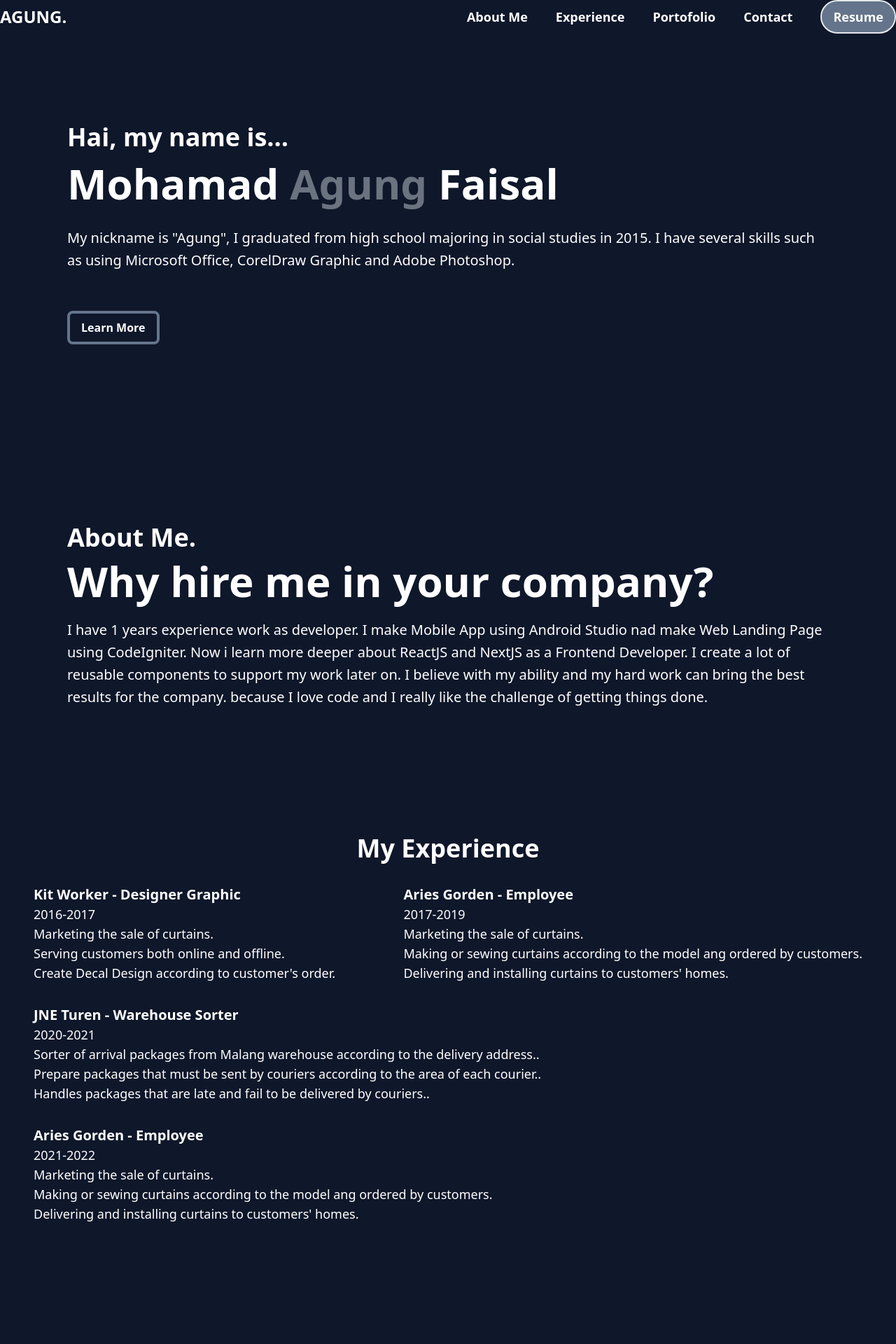
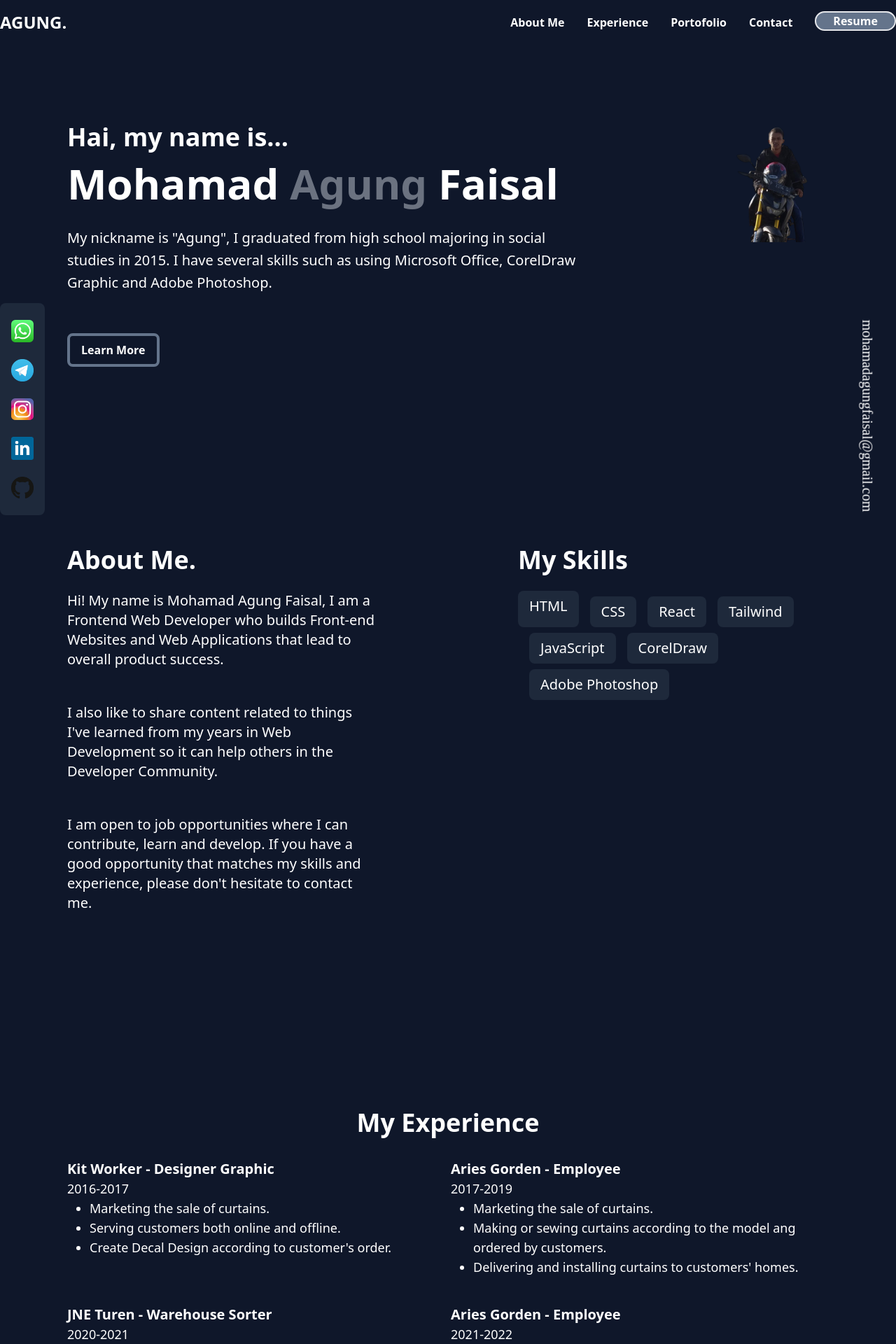
Before and after one commit to agungf97/web-porto, a React (Create React App) app: page / in a window 1280 px wide. Shown: the top 1920 px of the page at 70% size. Built offline with nearby package versions, Linux system fonts and the light colour scheme.

Commit message:
update 24/1

```diff
--- a/src/App.js
+++ b/src/App.js
@@ -1,10 +1,6 @@
 import './App.css';
 import { Bars3Icon } from '@heroicons/react/24/solid';
-// import fp from '../src/image/fp.png';
-// import ht from '../src/image/html.png';
-// import cs from '../src/image/css.png';
-// import rj from '../src/image/React.png';
-// import tc from '../src/image/tailwindcss.png';
+import fp from '../src/image/fp.png';
 import wa from '../src/image/whatsapp.png';
 import tl from '../src/image/telegram.png';
 import ig from '../src/image/instagram.png';
@@ -16,43 +12,43 @@ function App() {
     <div className="bg-slate-900 h-full">
       <div>
         <header className="md:container md:mx-auto mx-6">
-          <nav className="flex justify-between">
+          <nav className="flex justify-between pt-4">
             <div className="text-2xl font-black text-white my-auto align-middle">AGUNG.</div>
-            <ol className="md:flex md:space-x-10 text-lg">
+            <ol className="md:flex md:space-x-8 text-base">
               <li className="text-white font-bold hidden md:block hover:font-black my-auto align-middle">About Me</li>
               <li className="text-white font-bold hidden md:block hover:font-black my-auto align-middle">Experience</li>
               <li className="text-white font-bold hidden md:block hover:font-black my-auto align-middle">Portofolio</li>
               <li className="text-white font-bold hidden md:block hover:font-black my-auto align-middle">Contact</li>
               <li className="text-white font-bold hidden md:block">
-                <button className="text-center border-2 rounded-full px-4 py-2 align-middle bg-slate-500 hover:bg-slate-300">Resume</button>
+                <button className="text-center border-2 rounded-full px-6 align-middle bg-slate-500 hover:bg-slate-300">Resume</button>
               </li>
               <div className="block md:hidden"><Bars3Icon className="h-auto w-8"/></div>
             </ol>
           </nav>
         </header>
-        <div className="flex justify-between md:w-full hidden">
-          <div className="fixed bottom-24 left-8">
-            <div className="md:my-8 my-4">
+        <div className="md:flex justify-between md:w-full hidden">
+          <div className="fixed bottom-16 border-none-2 rounded-lg bg-slate-800 px-4">
+            <div className="my-6">
               <a href="https://wa.me/6281215552690">
-                <img className="mx-auto md:w-8 w-4" src={wa} alt=""/></a></div>
-            <div className="md:my-8 my-4">
+                <img className="mx-auto w-8" src={wa} alt=""/></a></div>
+            <div className="my-6">
               <a href="https://telegram.me/agungf97">
-                <img className="mx-auto md:w-8 w-4" src={tl} alt=""/></a>
+                <img className="mx-auto w-8" src={tl} alt=""/></a>
             </div>
-            <div className="md:my-8 my-4">
+            <div className="my-6">
               <a href="https://www.instagram.com/agungf97/">
-                <img className="mx-auto md:w-8 w-4" src={ig} alt=""/></a>
+                <img className="mx-auto w-8" src={ig} alt=""/></a>
             </div>
-            <div className="md:my-8 my-4">
+            <div className="my-6">
               <a href="https://www.linkedin.com/in/agungf97/">
-                  <img className="mx-auto md:w-8 w-4" src={lin} alt=""/></a>
+                  <img className="mx-auto w-8" src={lin} alt=""/></a>
             </div>
-            <div className="md:my-8 my-4 bg-white rounded">
+            <div className="my-6">
               <a href="https://github.com/agungf97">
-                <img className="mx-auto md:w-8 w-4" src={gh} alt=""/></a>
+                <img className="mx-auto w-8" src={gh} alt=""/></a>
             </div>
           </div>
-          <div className="bottom-64 -right-16 fixed rotate-90 font-moc text-xl text-white">
+          <div className="bottom-48 -right-24 fixed rotate-90 font-moc text-xl text-white">
             mohamadagungfaisal@gmail.com
           </div>
         </div>
@@ -60,31 +56,49 @@ function App() {
           <div className="container mx-auto">
             <div className="md:flex justify-between h-full">
               <div className="md:my-32 my-16 md:px-24 px-16">
-                <h3 className="md:text-4xl text-lg font-bold">Hai, my name is...</h3>
+                <h2 className="md:text-4xl text-lg font-bold">Hai, my name is...</h2>
                 <h1 className="py-4 md:text-6xl text-xl font-black"> Mohamad <span className="text-gray-500">Agung</span> Faisal</h1>
                 <p className="py-4 md:text-xl text-lg !leading-8">My nickname is "Agung", I graduated from high school majoring in social studies in 2015. I have several skills such as using Microsoft Office, CorelDraw Graphic and Adobe Photoshop.</p>
                 <button className="font-bold text-center border-4 border-slate-500 md:w-auto w-full rounded-lg px-4 py-2 mt-10">
                   Learn More
                 </button>
               </div>
+              <div className="md:my-32 my-16 md:px-24 px-16">
+                <img className="w-full" src={fp} alt=""/>
+              </div>
             </div>
           </div>
         </section>
-        <section className="text-white">
-          <div className="container mx-auto md:my-32 my-16 md:px-24 px-16 h-full">
-            <h2 className="md:text-4xl text-lg font-semibold">About Me.</h2>
-            <h1 className="py-3 md:text-6xl text-xl font-bold">Why hire me in your company?</h1>
-            <p className="py-3 md:text-xl text-lg !leading-8">I have 1 years experience work as developer. I make Mobile App using Android Studio nad make Web Landing Page using CodeIgniter. Now i learn more deeper about ReactJS and NextJS as a Frontend Developer. I create a lot of reusable components to support my work later on. I believe with my ability and my hard work can bring the best results for the company. because I love code and I really like the challenge of getting things done.</p>
+        <section className="container mx-auto text-white">
+          <div className="md:grid grid-cols-2 gap-2">
+            <div className="md:my-32 my-16 md:px-24 px-16">
+              <h2 className="md:text-4xl text-lg font-semibold">About Me.</h2>
+              <p className="py-6 md:text-xl text-lg">Hi! My name is Mohamad Agung Faisal, I am a Frontend Web Developer who builds Front-end Websites and Web Applications that lead to overall product success.</p>
+              <p className="py-6 md:text-xl text-lg">I also like to share content related to things I've learned from my years in Web Development so it can help others in the Developer Community.</p>
+              <p className="py-6 md:text-xl text-lg">I am open to job opportunities where I can contribute, learn and develop. If you have a good opportunity that matches my skills and experience, please don't hesitate to contact me.</p>
+            </div>
+            <div className="md:my-32 my-16 md:px-24 px-16">
+              <h2 className="md:text-4xl text-lg font-semibold">My Skills</h2>
+              <div className="flex flex-wrap space-y-2 space-x-4 text-xl pt-6 text-center">
+                <div className="border-none-2 rounded-lg bg-slate-800 px-4 py-2">HTML</div>
+                <div className="border-none-2 rounded-lg bg-slate-800 px-4 py-2">CSS</div>
+                <div className="border-none-2 rounded-lg bg-slate-800 px-4 py-2">React</div>
+                <div className="border-none-2 rounded-lg bg-slate-800 px-4 py-2">Tailwind</div>
+                <div className="border-none-2 rounded-lg bg-slate-800 px-4 py-2">JavaScript</div>
+                <div className="border-none-2 rounded-lg bg-slate-800 px-4 py-2">CorelDraw</div>
+                <div className="border-none-2 rounded-lg bg-slate-800 px-4 py-2">Adobe Photoshop</div>
+              </div>
+            </div>
           </div>
         </section>
-        <section className="text-white">
-          <div className="container mx-auto my-32 py-10 px-8">
+        <section className="container mx-auto text-white">
+          <div className="md:my-32 my-16 md:px-24 px-16">
             <div className="font-bold md:text-4xl text-lg text-center">My Experience</div>
-              <div className="flex flex-wrap justify-between mx-auto px-4">
+              <div className="md:grid grid-cols-2 gap-2">
                 <div className="mt-8">
                   <div className="md:text-xl text-base font-bold">Kit Worker - <span className="font-semibold">Designer Graphic</span></div>
                   <div className="md:text-lg text-sm font-normal">2016-2017</div>
-                  <ul className="md:text-lg text-sm font-normal">
+                  <ul className="md:text-lg ml-8 text-sm font-normal list-disc">
                     <li>Marketing the sale of curtains.</li>
                     <li>Serving customers both online and offline.</li>
                     <li>Create Decal Design according to customer's order.</li>
@@ -93,7 +107,7 @@ function App() {
                 <div className="mt-8">
                   <div className="md:text-xl text-base font-bold">Aries Gorden - <span className="font-semibold">Employee</span></div>
                   <div className="md:text-lg text-sm font-normal">2017-2019</div>
-                  <ul className="md:text-lg text-sm font-normal">
+                  <ul className="md:text-lg ml-8 text-sm font-normal list-disc">
                     <li>Marketing the sale of curtains.</li>
                     <li>Making or sewing curtains according to the model ang ordered by customers.</li>
                     <li>Delivering and installing curtains to customers' homes.</li>
@@ -102,7 +116,7 @@ function App() {
                 <div className="mt-8">
                   <div className="md:text-xl text-base font-bold">JNE Turen - <span className="font-semibold">Warehouse Sorter</span></div>
                   <div className="md:text-lg text-sm font-normal">2020-2021</div>
-                  <ul className="md:text-lg text-sm font-normal">
+                  <ul className="md:text-lg ml-8 text-sm font-normal list-disc">
                     <li>Sorter of arrival packages from Malang warehouse according to the delivery address..</li>
                     <li>Prepare packages that must be sent by couriers according to the area of each courier..</li>
                     <li>Handles packages that are late and fail to be delivered by couriers..</li>
@@ -111,7 +125,7 @@ function App() {
                 <div className="mt-8">
                   <div className="md:text-xl text-base font-bold">Aries Gorden - <span className="font-semibold">Employee</span></div>
                   <div className="md:text-lg text-sm font-normal">2021-2022</div>
-                  <ul className="md:text-lg text-sm font-normal">
+                  <ul className="md:text-lg ml-8 text-sm font-normal list-disc">
                     <li>Marketing the sale of curtains.</li>
                     <li>Making or sewing curtains according to the model ang ordered by customers.</li>
                     <li>Delivering and installing curtains to customers' homes.</li>
@@ -120,10 +134,10 @@ function App() {
             </div>
           </div>
         </section>
-        <section className="text-white">
-          <div className="container mx-auto my-32 px-8">
+        <section className="container mx-auto text-white">
+          <div className="md:my-32 my-16 md:px-24 px-16">
             <div className="text-center font-bold md:text-4xl text-lg">Portofolio</div>
-            <div className="flex flex-wrap justify-between mt-4">
+            <div className="flex flex-wrap justify-between mt-8">
               <a href="https://github.com/agungf97?tab=repositories" class="text-blue-600 visited:text-purple-600 ...">Inspiration</a>
               <a href="https://github.com/agungf97?tab=repositories" class="text-blue-600 visited:text-purple-600 ...">Inspiration</a>
               <a href="https://github.com/agungf97?tab=repositories" class="text-blue-600 visited:text-purple-600 ...">Inspiration</a>
```
